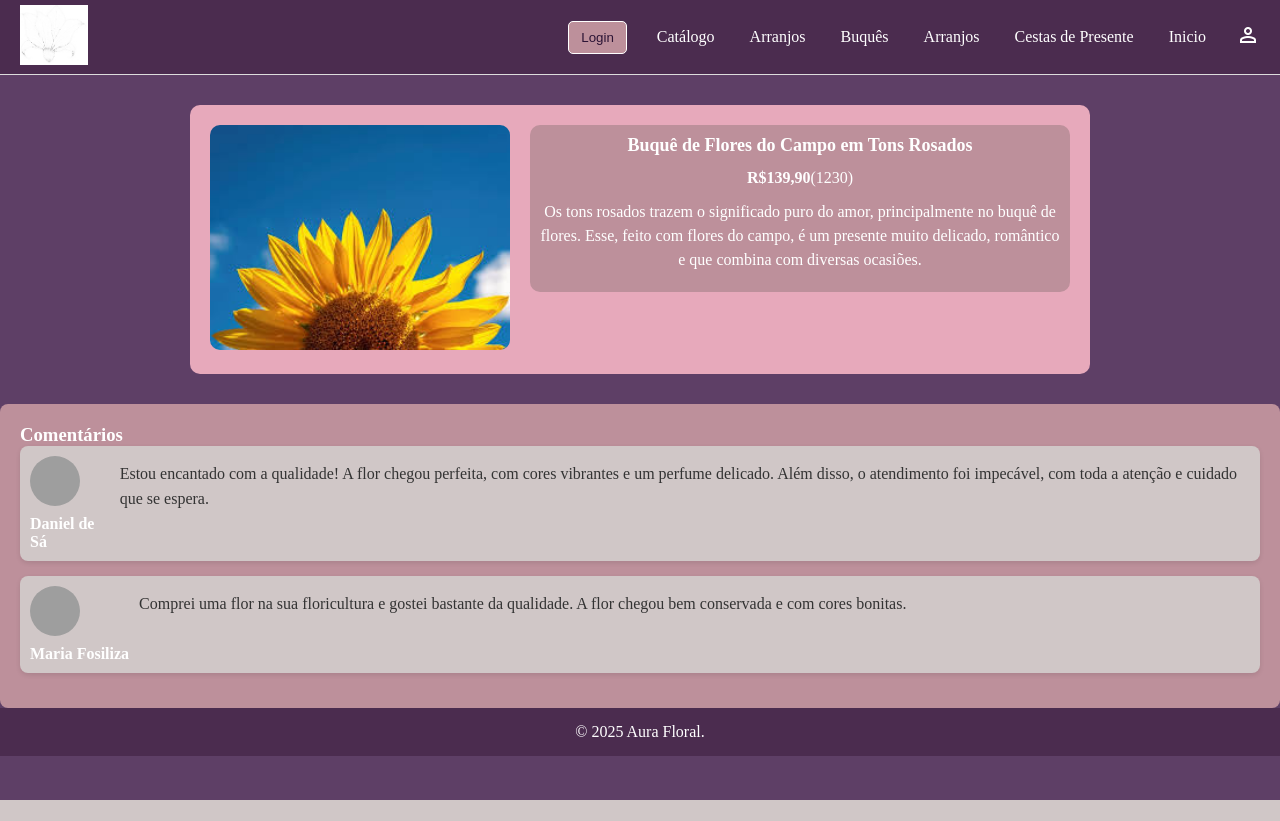
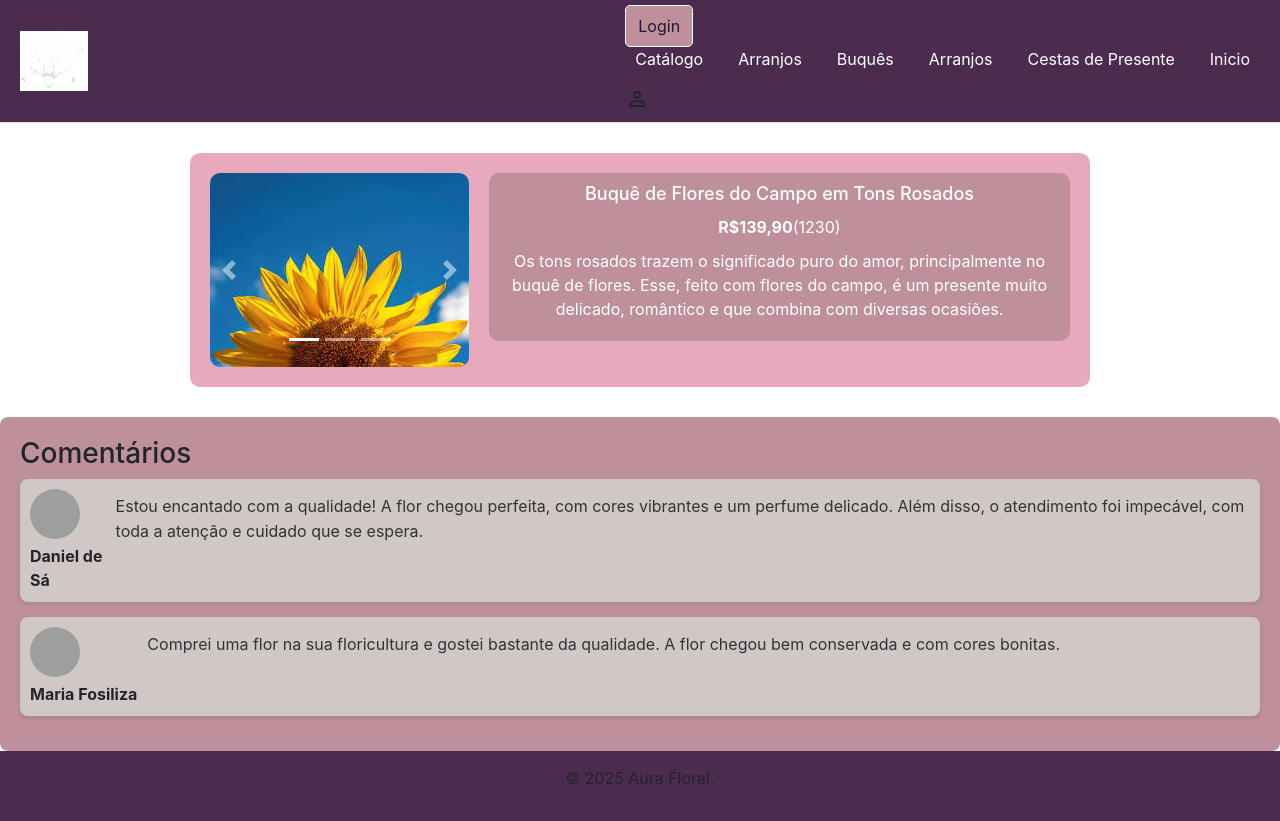
Before and after one commit to liviacamargoap/PROJETO-SITE-FLORES-DS, a Flask app: page /detalhes in a window 1280 px wide. Before the commit the page ends 800 px from the top, so only its background shows below. Run offline with Flask 3, Linux system fonts and the light colour scheme; some libraries are stand-ins or nearby versions; grey boxes are pictures that could not be loaded.

Commit message:
INCREMENTAÇÃO DO CAROUSEL

```diff
--- a/templates/detalhes-produto.html
+++ b/templates/detalhes-produto.html
@@ -8,6 +8,7 @@
     <link rel="stylesheet" href="/static/styles/reset.css">
     <link rel="stylesheet" href="/static/styles/global-detalhes.css">
     <link rel="stylesheet" href="https://fonts.googleapis.com/css2?family=Material+Symbols+Outlined:opsz,wght,FILL,GRAD@24,400,0,0&icon_names=person" />
+    <link rel="stylesheet" href="https://cdn.jsdelivr.net/npm/bootstrap@4.0.0/dist/css/bootstrap.min.css" integrity="sha384-Gn5384xqQ1aoWXA+058RXPxPg6fy4IWvTNh0E263XmFcJlSAwiGgFAW/dAiS6JXm" crossorigin="anonymous">
 </head>
 <body>
     <header>
@@ -36,16 +37,46 @@
         </div>
     </header>
     <main class="produto--container">
+
       <div class="produto-img">
-        <img src="/static/img/flor01.jpg" alt="Buquê de Flores do Campo em Tons Rosados">
+        <!-- CARROSSEL -->
+      <div id="carouselExampleIndicators" class="carousel slide" data-ride="carousel">
+        <ol class="carousel-indicators">
+          <li data-target="#carouselExampleIndicators" data-slide-to="0" class="active"></li>
+          <li data-target="#carouselExampleIndicators" data-slide-to="1"></li>
+          <li data-target="#carouselExampleIndicators" data-slide-to="2"></li>
+        </ol>
+        <div class="carousel-inner">
+          <div class="carousel-item active">
+            <img class="d-block w-100" src="/static/img/flor01.jpg" alt="Primeiro Slide">
+          </div>
+          <div class="carousel-item">
+            <img class="d-block w-100" src="/static/img/flor01.jpg" alt="Segundo Slide">
+          </div>
+          <div class="carousel-item">
+            <img class="d-block w-100" src="/static/img/flor01.jpg" alt="Terceiro Slide">
+          </div>
+        </div>
+        <a class="carousel-control-prev" href="#carouselExampleIndicators" role="button" data-slide="prev">
+          <span class="carousel-control-prev-icon" aria-hidden="true"></span>
+          <span class="sr-only">Anterior</span>
+        </a>
+        <a class="carousel-control-next" href="#carouselExampleIndicators" role="button" data-slide="next">
+          <span class="carousel-control-next-icon" aria-hidden="true"></span>
+          <span class="sr-only">Próximo</span>
+        </a>
       </div>
+      </div>
+
       <div class="produto-descricao">
         <h2>Buquê de Flores do Campo em Tons Rosados</h2>
         <p><strong>R$139,90</strong>(1230)</p>
         <p>Os tons rosados trazem o significado puro do amor, principalmente no buquê de flores. Esse, feito com flores do campo, é um presente muito delicado, romântico e que combina com diversas ocasiões.</p>
 
       </div>
+
     </main>
+
     <section class="comentarios">
     <h3>Comentários</h3>
     <div class="comentario">
@@ -76,5 +107,8 @@
     <p>&copy; 2025 Aura Floral.</p>
   </footer>
 <script src="/js/script.js"></script>
+<script src="https://code.jquery.com/jquery-3.2.1.slim.min.js" integrity="sha384-KJ3o2DKtIkvYIK3UENzmM7KCkRr/rE9/Qpg6aAZGJwFDMVNA/GpGFF93hXpG5KkN" crossorigin="anonymous"></script>
+<script src="https://cdn.jsdelivr.net/npm/popper.js@1.12.9/dist/umd/popper.min.js" integrity="sha384-ApNbgh9B+Y1QKtv3Rn7W3mgPxhU9K/ScQsAP7hUibX39j7fakFPskvXusvfa0b4Q" crossorigin="anonymous"></script>
+<script src="https://cdn.jsdelivr.net/npm/bootstrap@4.0.0/dist/js/bootstrap.min.js" integrity="sha384-JZR6Spejh4U02d8jOt6vLEHfe/JQGiRRSQQxSfFWpi1MquVdAyjUar5+76PVCmYl" crossorigin="anonymous"></script>
 </body>
 </html>
```
